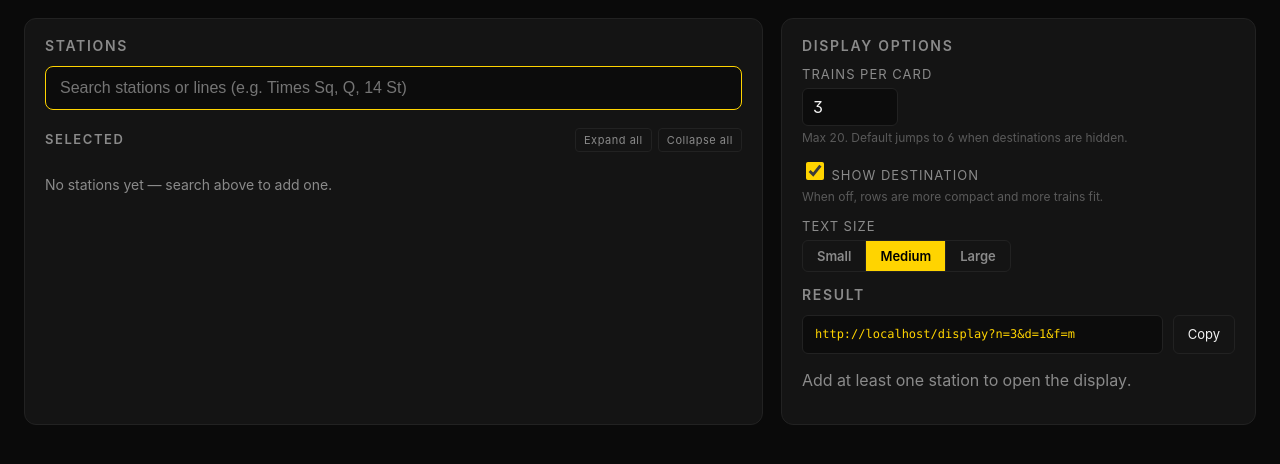
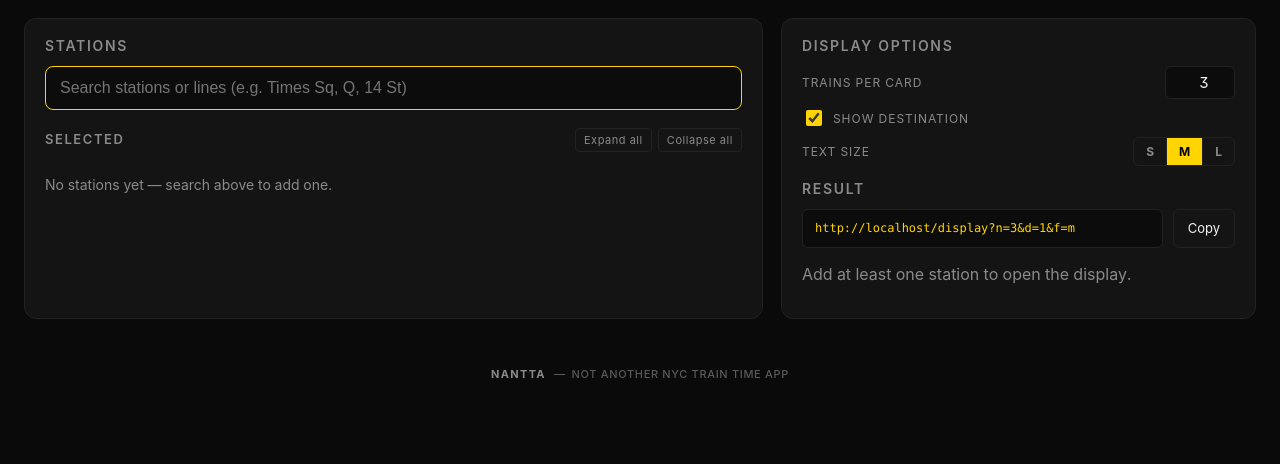
Before and after one commit to lookcw/NANTTA, a Django app: page / in a window 1280 px wide. Shown: the part 58-522 px from the top of the page. Run offline with Django 5.2, Linux system fonts and the light colour scheme.

Commit message:
Declutter display options + NANTTA footer
Display options panel was crowded with stacked labels + verbose hints.
Tightened into a 3-row inline cluster (label on the left, control
right-aligned): trains-per-card / show-destination / text-size. Dropped
the per-option help text — labels themselves are self-explanatory now
that they're inline. Text-size buttons shrunk to single letters S/M/L.

Added a small footer at the bottom of both /setup and /display:
"NANTTA — Not Another NYC Train Time App". Dim and centered so it
doesn't compete with the wall display content.

Co-Authored-By: Claude Opus 4.7 (1M context) <noreply@anthropic.com>

```diff
--- a/trains/static/trains/style.css
+++ b/trains/static/trains/style.css
@@ -720,22 +720,47 @@ html, body {
 }
 .remove-btn:hover { color: var(--stale); border-color: var(--stale); }
 
-/* Options */
-.option { margin-bottom: 14px; }
-.option label { display: block; font-size: 13px; color: var(--text-dim); margin-bottom: 6px; text-transform: uppercase; letter-spacing: 0.08em; }
-.option__control input[type="number"] {
+/* Options — compact inline cluster */
+.options-grid {
+  display: flex;
+  flex-direction: column;
+  gap: 8px;
+  margin-bottom: 14px;
+}
+.option--inline {
+  display: flex;
+  align-items: center;
+  justify-content: space-between;
+  gap: 14px;
+}
+.option--inline label {
+  font-size: 12px;
+  color: var(--text-dim);
+  text-transform: uppercase;
+  letter-spacing: 0.08em;
+}
+.option--inline input[type="number"] {
   background: #0c0c0c;
   color: var(--text);
   border: 1px solid var(--panel-border);
   border-radius: 6px;
   font: inherit;
-  font-size: 16px;
-  padding: 8px 10px;
-  width: 96px;
+  font-size: 15px;
+  padding: 6px 10px;
+  width: 70px;
+  text-align: right;
 }
-.option__hint { color: var(--text-dimmer); font-size: 12px; margin: 4px 0 0; }
-.switch { display: inline-flex; align-items: center; gap: 8px; text-transform: none; letter-spacing: 0; font-size: 15px; color: var(--text); }
-.switch input { width: 18px; height: 18px; accent-color: var(--accent); }
+.switch {
+  display: inline-flex;
+  align-items: center;
+  gap: 8px;
+  text-transform: uppercase;
+  letter-spacing: 0.08em;
+  font-size: 12px;
+  color: var(--text-dim);
+  cursor: pointer;
+}
+.switch input { width: 16px; height: 16px; accent-color: var(--accent); }
 
 .size-toggle {
   display: inline-flex;
@@ -748,9 +773,9 @@ html, body {
   color: var(--text-dim);
   border: 0;
   font: inherit;
-  font-size: 13px;
-  font-weight: 600;
-  padding: 7px 14px;
+  font-size: 12px;
+  font-weight: 700;
+  padding: 6px 12px;
   cursor: pointer;
   border-right: 1px solid var(--panel-border);
 }
@@ -806,3 +831,29 @@ html, body {
 }
 .open-btn:hover { filter: brightness(1.08); }
 .open-btn[hidden] { display: none; }
+
+/* Page footer — small attribution / acronym */
+.page-footer {
+  display: flex;
+  flex-wrap: wrap;
+  align-items: baseline;
+  justify-content: center;
+  gap: 8px;
+  padding: 16px 20px 22px;
+  font-size: 11px;
+  letter-spacing: 0.12em;
+  text-transform: uppercase;
+  color: var(--text-dimmer);
+}
+.page-footer__brand {
+  color: var(--text-dim);
+  font-weight: 700;
+}
+.page-footer__expand {
+  font-weight: 500;
+  letter-spacing: 0.06em;
+}
+.page-footer__expand::before {
+  content: "—";
+  margin-right: 6px;
+}
--- a/trains/templates/trains/display.html
+++ b/trains/templates/trains/display.html
@@ -100,5 +100,10 @@
     </main>
     <turbo-stream-source src="{{ stream_url }}"></turbo-stream-source>
   {% endif %}
+
+  <footer class="page-footer">
+    <span class="page-footer__brand">NANTTA</span>
+    <span class="page-footer__expand">Not Another NYC Train Time App</span>
+  </footer>
 </body>
 </html>
--- a/trains/templates/trains/setup.html
+++ b/trains/templates/trains/setup.html
@@ -39,28 +39,24 @@
     <section class="panel panel--options">
       <h2>Display options</h2>
 
-      <div class="option">
+      <div class="options-grid">
+        <div class="option option--inline">
           <label for="opt-n">Trains per card</label>
-        <div class="option__control">
           <input id="opt-n" type="number" min="1" max="20" step="1" value="3">
         </div>
-        <p class="option__hint">Max 20. Default jumps to 6 when destinations are hidden.</p>
-      </div>
-
-      <div class="option">
+        <div class="option option--inline">
           <label class="switch">
             <input id="opt-d" type="checkbox" checked>
             <span>Show destination</span>
           </label>
-        <p class="option__hint">When off, rows are more compact and more trains fit.</p>
         </div>
-
-      <div class="option">
+        <div class="option option--inline">
           <label>Text size</label>
           <div id="size-toggle" class="size-toggle" role="radiogroup">
-          <button type="button" data-size="s" aria-pressed="false">Small</button>
-          <button type="button" data-size="m" aria-pressed="true">Medium</button>
-          <button type="button" data-size="l" aria-pressed="false">Large</button>
+            <button type="button" data-size="s" aria-pressed="false">S</button>
+            <button type="button" data-size="m" aria-pressed="true">M</button>
+            <button type="button" data-size="l" aria-pressed="false">L</button>
+          </div>
         </div>
       </div>
 
@@ -73,5 +69,10 @@
       <p id="open-disabled" class="muted">Add at least one station to open the display.</p>
     </section>
   </main>
+
+  <footer class="page-footer">
+    <span class="page-footer__brand">NANTTA</span>
+    <span class="page-footer__expand">Not Another NYC Train Time App</span>
+  </footer>
 </body>
 </html>
```
Lines whose indentation alone changed are shown as unchanged.
